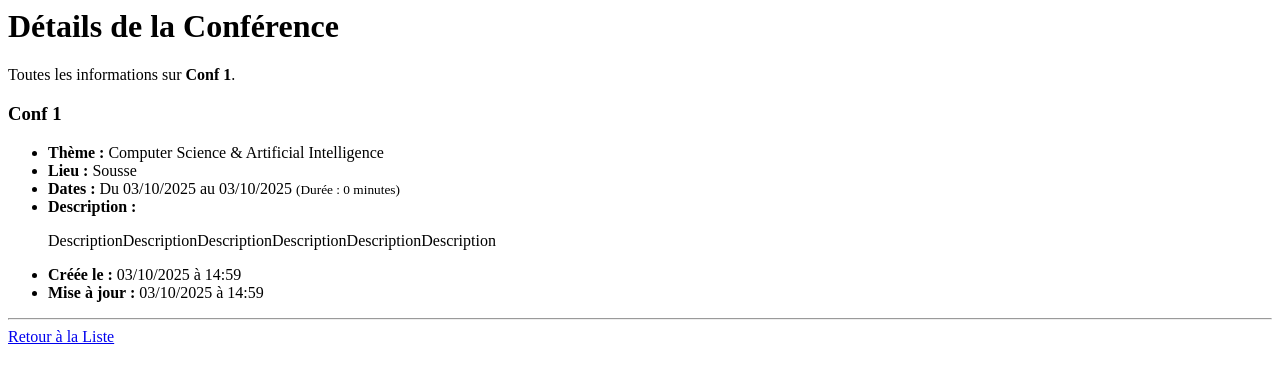
After one commit to LindaOuer/PFW_2526_3IA5, a Django app: page /conference/detail/1/ in a window 1280 px wide. The commit adds this page. Shown: the top 383 px of the page. Run offline with Django 5.2, Linux system fonts and the light colour scheme; data comes from the database, SQL or seed files in the repository; both versions use the stored data as it was after the commit.

Commit message:
CRUD Conference

```diff
--- a/ConferenceApp/urls.py
+++ b/ConferenceApp/urls.py
@@ -2,9 +2,13 @@ from .views import *
 from django.urls import path
 
 urlpatterns = [
-    path('', simple_view, name='conference_simple_view'),
-    path('home/', home_view, name='conference_home'),
-    path('welcome/<str:name>/', welcome, name='conference_welcome'),
-    path('list/', listConferences, name='conference_list'),
-    path('listLV/', ConferenceListView.as_view(), name='conference_list_view'),
+    path("", simple_view, name="conference_simple_view"),
+    path("home/", home_view, name="conference_home"),
+    path("welcome/<str:name>/", welcome, name="conference_welcome"),
+    path("list/", listConferences, name="conference_list"),
+    path("listLV/", ConferenceListView.as_view(), name="conference_list_view"),
+    path("detail/<int:pk>/", ConferenceDetailView.as_view(), name="conference_detail"),
+    path("create/", ConferenceCreateView.as_view(), name="conference_create"),
+    path("update/<int:pk>/", ConferenceUpdateView.as_view(), name="conference_update"),
+    path("delete/<int:pk>/", ConferenceDeleteView.as_view(), name="conference_delete"),
 ]
--- a/ConferenceApp/views.py
+++ b/ConferenceApp/views.py
@@ -1,27 +1,61 @@
 from django.shortcuts import render
 from django.http import HttpResponse
 from .models import Conference
-from django.views.generic import ListView
+from django.views.generic import (
+    ListView,
+    DetailView,
+    UpdateView,
+    CreateView,
+    DeleteView,
+)
+from django.urls import reverse_lazy
+from .forms import ConferenceForm
+
 
 # Create your views here.
 def simple_view(request):
     return HttpResponse("This is a simple view.")
 
+
 def home_view(request):
-    return render(request, 'ConferenceApp/home.html')
+    return render(request, "ConferenceApp/home.html")
+
 
 def welcome(request, name):
-    return render(
-        request,
-        'ConferenceApp/welcome.html',
-        {'n': name}
-    )
+    return render(request, "ConferenceApp/welcome.html", {"n": name})
+
 
 def listConferences(request):
     conferences = Conference.objects.all()
-    return render(request, 'ConferenceApp/list.html', {'conferences': conferences})
+    return render(request, "ConferenceApp/list.html", {"conferences": conferences})
+
 
 class ConferenceListView(ListView):
     model = Conference
-    template_name = 'ConferenceApp/list.html'
-    context_object_name = 'conferences'
+    template_name = "ConferenceApp/list.html"
+    context_object_name = "conferences"
+
+
+class ConferenceDetailView(DetailView):
+    model = Conference
+    context_object_name = "conference"
+
+
+class ConferenceCreateView(CreateView):
+    model = Conference
+    # fields = "__all__"
+    success_url = reverse_lazy("conference_list_view")
+    form_class = ConferenceForm
+
+
+class ConferenceUpdateView(UpdateView):
+    model = Conference
+    # fields = "__all__"
+    success_url = reverse_lazy("conference_list_view")
+    form_class = ConferenceForm
+
+
+class ConferenceDeleteView(DeleteView):
+    model = Conference
+    context_object_name = "conference"
+    success_url = reverse_lazy("conference_list_view")
--- /dev/null
+++ b/templates/ConferenceApp/conference_detail.html
@@ -0,0 +1,70 @@
+
+    <div class="text-center my-5">
+        <h1 class="display-5 mb-4 text-primary">
+            <i class="fa fa-info-circle me-2"></i> Détails de la Conférence
+        </h1>
+        <p class="lead fs-4 text-muted">Toutes les informations sur <strong>{{ object.name }}</strong>.</p>
+    </div>
+
+    <div class="row justify-content-center">
+        <div class="col-md-8 col-lg-6">
+            <div class="card border-0 shadow-sm">
+                <div class="card-header bg-primary text-white text-center">
+                    <h3 class="mb-0">
+                        <i class="fa fa-tag me-2"></i> {{ object.name }}
+                    </h3>
+                </div>
+                <div class="card-body p-5">
+                    <ul class="list-group list-group-flush">
+                        <li class="list-group-item">
+                            <strong><i class="fa fa-palette me-2"></i> Thème :</strong>
+                            <span class="badge bg-secondary ms-2">{{ object.get_theme_display }}</span>
+                        </li>
+                        <li class="list-group-item">
+                            <strong><i class="fa fa-map-marker me-2"></i> Lieu :</strong> {{ object.location }}
+                        </li>
+                        <li class="list-group-item">
+                            <strong><i class="fa fa-calendar me-2"></i> Dates :</strong>
+                            Du {{ object.start_date|date:"d/m/Y" }} au {{ object.end_date|date:"d/m/Y" }}
+                            <small class="text-muted ms-2">(Durée : {{ object.end_date|timeuntil:object.start_date }})</small>
+                        </li>
+                        <li class="list-group-item">
+                            <strong><i class="fa fa-info-circle me-2"></i> Description :</strong>
+                            <p class="mt-2 mb-0">{{ object.description|linebreaks }}</p>
+                        </li>
+                        <li class="list-group-item">
+                            <strong><i class="fa fa-clock-o me-2"></i> Créée le :</strong> {{ object.created_at|date:"d/m/Y à H:i" }}
+                        </li>
+                        <li class="list-group-item">
+                            <strong><i class="fa fa-refresh me-2"></i> Mise à jour :</strong> {{ object.updated_at|date:"d/m/Y à H:i" }}
+                        </li>
+                    </ul>
+
+                    <hr class="my-4">
+
+                    <div class="text-center">
+                        <a href="{% url 'conference_list_view' %}" class="btn btn-secondary btn-lg px-5 me-3">
+                            <i class="fa fa-arrow-left me-2"></i> Retour à la Liste
+                        </a>
+
+                        {% if user.is_staff %}
+                            <a href="{% url 'conference_update' object.conference_id %}" class="btn btn-warning btn-lg px-5 me-3">
+                                <i class="fa fa-edit me-2"></i> Modifier
+                            </a>
+                            <a href="{% url 'conference_delete' object.conference_id %}" class="btn btn-danger btn-lg px-5">
+                                <i class="fa fa-trash me-2"></i> Supprimer
+                            </a>
+                        {% endif %}
+                    </div>
+                </div>
+            </div>
+        </div>
+    </div>
+
+    {% if user.is_staff %}
+        <div class="alert alert-info text-center mt-5 shadow-sm">
+            <i class="fa fa-crown me-2"></i>
+            <strong>Mode Admin :</strong> Gérez cette conférence.
+            <a href="{% url 'admin:index' %}" class="btn btn-warning ms-3 btn-sm">Dashboard Admin</a>
+        </div>
+    {% endif %}
```
Also changed, not shown: ConferenceApp/forms.py (added, +36 -0 lines), templates/ConferenceApp/conference_confirm_delete.html (added, +38 -0 lines), templates/ConferenceApp/conference_form.html (added, +61 -0 lines), templates/ConferenceApp/list.html (+28 -6 lines), db.sqlite3.
